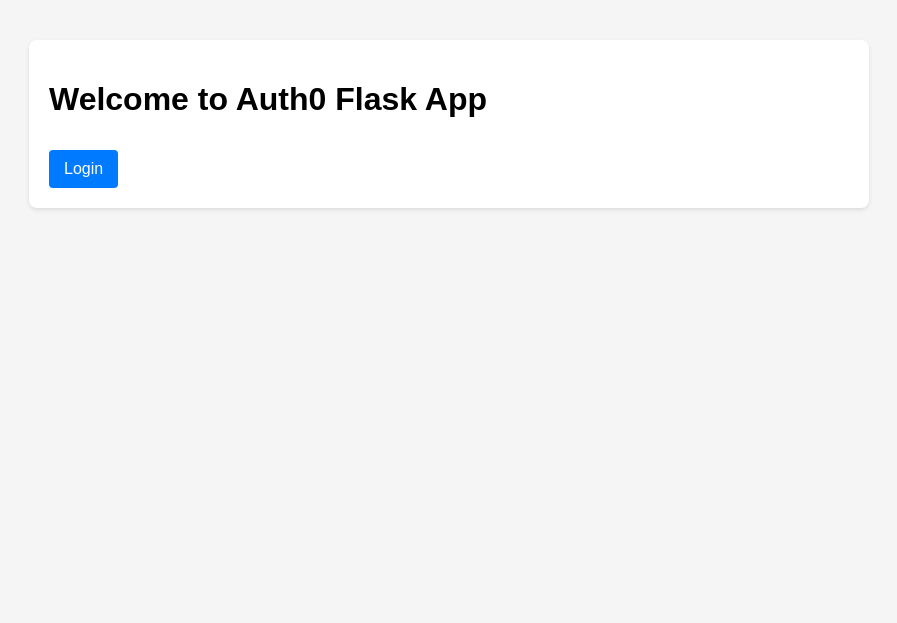
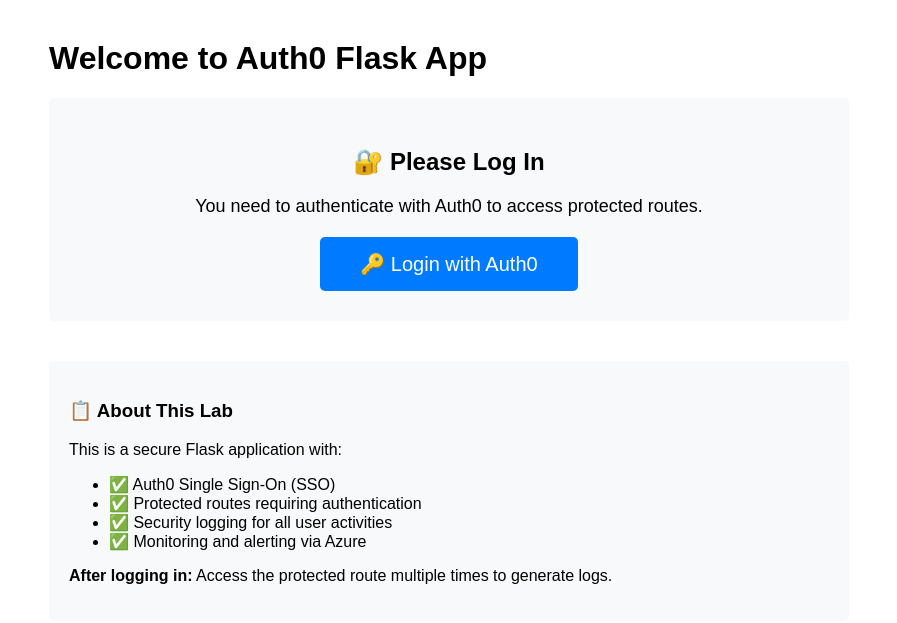
Before and after one commit to bryanedler8/auth0-flask-monitoring, a Flask app: page / in a window 1280 px wide. Shown: the top 623 px of the page, without its empty margins (191-1088 px from the left). Run offline with Flask 3, Linux system fonts and the light colour scheme.

Commit message:
Initial commit: Auth0 Flask app with security monitoring
Features:
- Flask app with Auth0 SSO authentication
- Structured security logging for login attempts, protected access, unauthorized access
- Protected routes with access logging (/profile, /protected)
- Azure App Service deployment ready

Files:
- app.py: Main Flask application with logging
- auth.py: Auth0 authentication using Authlib
- requirements.txt: Python dependencies
- templates/: HTML templates for home, profile, protected pages
- .env.example: Environment variables template (copy to .env)

```diff
--- a/app.py
+++ b/app.py
@@ -1,34 +1,146 @@
 from flask import Flask, render_template, redirect, url_for, session, request
-from auth import auth0
+from auth import auth0, init_auth
 import os
+import logging
+from datetime import datetime
+from functools import wraps
+from urllib.parse import quote_plus, urlencode
 
 app = Flask(__name__)
 app.secret_key = os.getenv('AUTH0_SECRET')
 
+# Initialize Auth0
+init_auth(app)
+
+# Configure logging
+logging.basicConfig(level=logging.INFO)
+logger = logging.getLogger(__name__)
+
+# Add structured logging
+class StructuredLogger:
+    @staticmethod
+    def log_event(event_type, user_id=None, email=None, route=None, status=None, extra=None):
+        log_entry = {
+            "timestamp": datetime.utcnow().isoformat(),
+            "event_type": event_type,
+            "user_id": user_id,
+            "email": email,
+            "route": route,
+            "status": status,
+            "extra": extra or {}
+        }
+        logger.info(f"SECURITY_EVENT: {log_entry}")
+        return log_entry
+
+def login_required(f):
+    @wraps(f)
+    def decorated_function(*args, **kwargs):
+        user = session.get('user')
+        if not user:
+            StructuredLogger.log_event(
+                "unauthorized_access",
+                route=request.path,
+                status="denied"
+            )
+            return redirect(url_for('login'))
+        return f(*args, **kwargs)
+    return decorated_function
+
 @app.route('/')
-async def index():
+def index():
     user = session.get('user')
+    if user:
+        StructuredLogger.log_event(
+            "page_view",
+            user_id=user.get('sub'),
+            email=user.get('email'),
+            route='/'
+        )
     return render_template('index.html', user=user)
 
 @app.route('/login')
-async def login():
-    return await auth0.login()
+def login():
+    StructuredLogger.log_event("login_attempt", route='/login')
+    return auth0.authorize_redirect(
+        redirect_uri=url_for('callback', _external=True)
+    )
 
 @app.route('/callback')
-async def callback():
-    await auth0.callback(request=request)
-    return redirect(url_for('index'))
+def callback():
+    try:
+        # Get the token
+        token = auth0.authorize_access_token()
+
+        # Get user info
+        resp = auth0.get('userinfo', token=token)
+        userinfo = resp.json()
+
+        # Store user in session
+        session['user'] = userinfo
+
+        StructuredLogger.log_event(
+            "login_success",
+            user_id=userinfo.get('sub'),
+            email=userinfo.get('email'),
+            status="success"
+        )
+        return redirect(url_for('index'))
+    except Exception as e:
+        StructuredLogger.log_event(
+            "login_failure",
+            route='/callback',
+            status="failed",
+            extra={"error": str(e)}
+        )
+        return redirect(url_for('login'))
 
 @app.route('/profile')
-async def profile():
+@login_required
+def profile():
     user = session.get('user')
-    if not user:
-        return redirect(url_for('login'))
+    StructuredLogger.log_event(
+        "protected_access",
+        user_id=user.get('sub'),
+        email=user.get('email'),
+        route='/profile',
+        status="accessed"
+    )
     return render_template('profile.html', user=user)
 
+@app.route('/protected')
+@login_required
+def protected():
+    user = session.get('user')
+    StructuredLogger.log_event(
+        "protected_access",
+        user_id=user.get('sub'),
+        email=user.get('email'),
+        route='/protected',
+        status="accessed"
+    )
+    return render_template('protected.html', user=user)
+
 @app.route('/logout')
-async def logout():
-    return await auth0.logout(return_to=url_for('index', _external=True))
+def logout():
+    user = session.get('user')
+    if user:
+        StructuredLogger.log_event(
+            "logout",
+            user_id=user.get('sub'),
+            email=user.get('email')
+        )
+
+    # Clear session
+    session.clear()
+
+    # Redirect to Auth0 logout
+    return redirect(
+        f"https://{os.getenv('AUTH0_DOMAIN')}/v2/logout?"
+        + urlencode({
+            "returnTo": url_for('index', _external=True),
+            "client_id": os.getenv('AUTH0_CLIENT_ID')
+        }, quote_via=quote_plus)
+    )
 
 if __name__ == '__main__':
-    app.run(debug=True)
+    app.run(debug=True, host='0.0.0.0', port=5000)
--- a/requirements.txt
+++ b/requirements.txt
@@ -1,3 +1,4 @@
-auth0-server-python
-flask[async]
+flask
 python-dotenv
+authlib
+requests
--- a/templates/index.html
+++ b/templates/index.html
@@ -1,18 +1,82 @@
 <!DOCTYPE html>
 <html>
 <head>
-    <title>Home</title>
-    <link rel="stylesheet" href="{{ url_for('static', filename='style.css') }}">
+    <title>Home - Auth0 Flask App</title>
+    <style>
+        body { font-family: Arial, sans-serif; margin: 40px; }
+        .container { max-width: 800px; margin: 0 auto; }
+        .nav { margin: 20px 0; padding: 10px; background: #f0f0f0; border-radius: 5px; }
+        .nav a { margin-right: 15px; color: #007bff; text-decoration: none; }
+        .nav a:hover { text-decoration: underline; }
+        .btn { display: inline-block; padding: 10px 20px; background: #007bff; color: white; text-decoration: none; border-radius: 5px; }
+        .btn:hover { background: #0056b3; }
+        .btn-danger { background: #dc3545; }
+        .btn-danger:hover { background: #c82333; }
+        .user-info { background: #e8f4f8; padding: 20px; border-radius: 5px; margin: 20px 0; }
+        .feature-grid { display: grid; grid-template-columns: repeat(3, 1fr); gap: 20px; margin: 20px 0; }
+        .feature-card { padding: 20px; border: 1px solid #ddd; border-radius: 5px; text-align: center; }
+        .feature-card .btn { margin-top: 10px; }
+    </style>
 </head>
 <body>
     <div class="container">
         <h1>Welcome to Auth0 Flask App</h1>
+
         {% if user %}
-            <p>Hello, {{ user.get('name', user.get('email')) }}!</p>
-            <a href="/profile">Profile</a>
-            <a href="/logout">Logout</a>
+            <!-- User is logged in -->
+            <div class="user-info">
+                <h2>✅ You are logged in!</h2>
+                <p><strong>Name:</strong> {{ user.name if user.name else user.email }}</p>
+                <p><strong>Email:</strong> {{ user.email }}</p>
+                <p><strong>User ID:</strong> {{ user.sub }}</p>
+            </div>
+
+            <div class="nav">
+                <a href="/">🏠 Home</a>
+                <a href="/profile">👤 Profile</a>
+                <a href="/protected">🔒 Protected Route</a>
+                <a href="/logout">🚪 Logout</a>
+            </div>
+
+            <div class="feature-grid">
+                <div class="feature-card">
+                    <h3>👤 Profile</h3>
+                    <p>View your user information</p>
+                    <a href="/profile" class="btn">View Profile</a>
+                </div>
+                <div class="feature-card">
+                    <h3>🔒 Protected Route</h3>
+                    <p>Access the protected route. Click multiple times to generate security logs!</p>
+                    <a href="/protected" class="btn">Access Protected</a>
+                </div>
+                <div class="feature-card">
+                    <h3>📊 Monitoring</h3>
+                    <p>All access is logged for security monitoring</p>
+                    <p><small>Check terminal for SECURITY_EVENT logs</small></p>
+                </div>
+            </div>
+
+
+
         {% else %}
-            <a href="/login">Login</a>
+            <!-- User is not logged in -->
+            <div style="background: #f8f9fa; padding: 30px; border-radius: 5px; text-align: center;">
+                <h2>🔐 Please Log In</h2>
+                <p style="font-size: 18px; margin: 20px 0;">You need to authenticate with Auth0 to access protected routes.</p>
+                <a href="/login" class="btn" style="font-size: 20px; padding: 15px 40px;">🔑 Login with Auth0</a>
+            </div>
+
+            <div style="margin-top: 40px; background: #f8f9fa; padding: 20px; border-radius: 5px;">
+                <h3>📋 About This Lab</h3>
+                <p>This is a secure Flask application with:</p>
+                <ul>
+                    <li>✅ Auth0 Single Sign-On (SSO)</li>
+                    <li>✅ Protected routes requiring authentication</li>
+                    <li>✅ Security logging for all user activities</li>
+                    <li>✅ Monitoring and alerting via Azure</li>
+                </ul>
+                <p><strong>After logging in:</strong> Access the protected route multiple times to generate logs.</p>
+            </div>
         {% endif %}
     </div>
 </body>
```
Also changed, not shown: auth.py (+17 -32 lines), templates/protected.html (added, +30 -0 lines), 2 other files.
